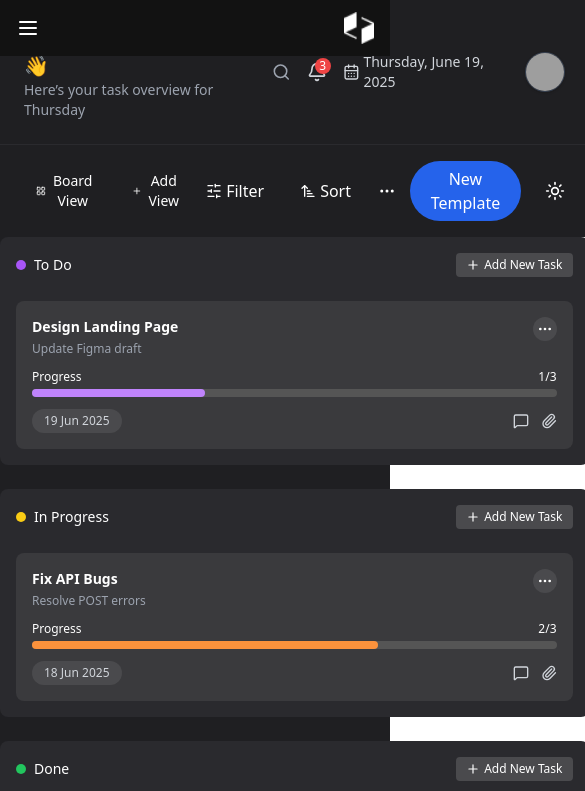
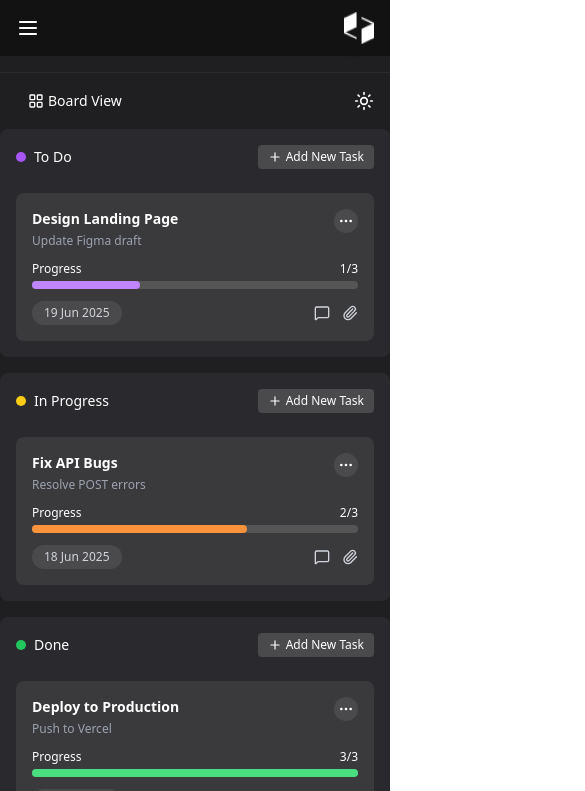
Before and after one commit to donneyo/todo_app, a Next.js app: page / in a window 390 px wide. Shown: the top 791 px of the page, 585 px wide, since content can reach past the window. Built offline with nearby package versions, Linux system fonts and the light colour scheme; grey boxes are pictures that could not be loaded.

Commit message:
tenth commit for menubar

```diff
--- a/src/components/TaskBoard.tsx
+++ b/src/components/TaskBoard.tsx
@@ -5,13 +5,12 @@ import TaskColumn from './TaskColumn';
 import { TaskType } from '@/types/task';
 
 interface TaskBoardProps {
-    tasks: TaskType[];  // <-- NEW
+    tasks: TaskType[];
 }
 
-export default function TaskBoard({ tasks: initialTasks }: TaskBoardProps) {  // <-- receive tasks prop
+export default function TaskBoard({ tasks: initialTasks }: TaskBoardProps) {
     const [tasks, setTasks] = useState<TaskType[]>(initialTasks);
 
-    // Optional: sync state when props change (in case you want refresh feature later)
     useEffect(() => {
         setTasks(initialTasks);
     }, [initialTasks]);
@@ -58,7 +57,7 @@ export default function TaskBoard({ tasks: initialTasks }: TaskBoardProps) {  //
     const doneTasks = tasks.filter(task => task.status === 'done');
 
     return (
-        <div className="grid grid-cols-1 md:grid-cols-3 gap-6">
+        <div className="grid grid-cols-1 sm:grid-cols-2 md:grid-cols-3 gap-4 sm:gap-6">
             <TaskColumn title="To Do" color="bg-purple-500" tasks={todoTasks} onAddTask={handleAddTask} onDelete={handleDeleteTask} onNext={handleNextTask} onEdit={handleEditTask} />
             <TaskColumn title="In Progress" color="bg-yellow-400" tasks={inProgressTasks} onAddTask={handleAddTask} onDelete={handleDeleteTask} onNext={handleNextTask} onEdit={handleEditTask} />
             <TaskColumn title="Done" color="bg-green-500" tasks={doneTasks} onAddTask={handleAddTask} onDelete={handleDeleteTask} onNext={handleNextTask} onEdit={handleEditTask} />
--- a/src/components/TaskCard.tsx
+++ b/src/components/TaskCard.tsx
@@ -19,7 +19,6 @@ export default function TaskCard({ task, onDelete, onNext, onEdit }: TaskCardPro
     const [editedTitle, setEditedTitle] = useState(task.title);
     const [editedSubtitle, setEditedSubtitle] = useState(task.subtitle || '');
 
-    // Simplify progress logic: fixed total 3 steps
     let completed = 0;
     let progressPercentage = 0;
     let progressColor = '';
@@ -64,7 +63,7 @@ export default function TaskCard({ task, onDelete, onNext, onEdit }: TaskCardPro
     };
 
     return (
-        <div className={`${theme === 'light' ? 'bg-white text-black' : 'bg-[#3A3A3D] text-white'} relative rounded-lg p-4 space-y-3 transition`}>
+        <div className={`${theme === 'light' ? 'bg-white text-black' : 'bg-[#3A3A3D] text-white'} relative rounded-lg p-4 space-y-3 transition w-full max-w-full`}>
             <div className="flex justify-between items-start">
                 {editMode ? (
                     <div className="flex flex-col gap-1 w-full">
--- a/src/components/TaskColumn.tsx
+++ b/src/components/TaskColumn.tsx
@@ -31,7 +31,7 @@ export default function TaskColumn({ title, color, tasks, onAddTask, onDelete, o
     };
 
     return (
-        <div className={`${theme === 'light' ? 'bg-[#F5F5F5]' : 'bg-[#2A2A2E]'} rounded-lg p-4 flex flex-col gap-4`}>
+        <div className={`${theme === 'light' ? 'bg-[#F5F5F5]' : 'bg-[#2A2A2E]'} rounded-lg p-4 flex flex-col gap-4 w-full max-w-full`}>
             <div className="flex justify-between items-center mb-2">
                 <h3 className="flex items-center gap-2 text-sm font-medium">
                     <span className={`${color} w-2.5 h-2.5 rounded-full`}></span> {title}
@@ -41,7 +41,6 @@ export default function TaskColumn({ title, color, tasks, onAddTask, onDelete, o
                 </button>
             </div>
 
-            {/* New Task Form */}
             {showForm && (
                 <div className="flex flex-col gap-2">
                     <input
@@ -64,7 +63,6 @@ export default function TaskColumn({ title, color, tasks, onAddTask, onDelete, o
                 </div>
             )}
 
-            {/* Task Cards */}
             <div className="flex flex-col gap-3">
                 {tasks.map(task => (
                     <TaskCard key={task._id} task={task} onDelete={onDelete} onNext={onNext} onEdit={onEdit} />
--- a/src/components/header.tsx
+++ b/src/components/header.tsx
@@ -1,9 +1,8 @@
-
 'use client';
 
 import { useTheme } from '@/context/ThemeContext';
 import { useEffect, useState } from 'react';
-import { Bell, CalendarDays, Search, MoreHorizontal, SlidersHorizontal, SortAsc, LayoutGrid, Plus, Sun, Moon } from 'lucide-react';
+import { Bell, LayoutGrid, Plus, Sun, Moon } from 'lucide-react';
 
 export default function Header() {
     const [today, setToday] = useState('');
@@ -18,25 +17,29 @@ export default function Header() {
 
     return (
         <div className={`${theme === 'light' ? 'bg-white text-black' : 'bg-[#1F1F22] text-white'}`}>
-            <div className="flex items-center justify-between py-6 px-6">
+
+            {/* Top section */}
+            <div className="flex justify-between items-center py-4 px-4 md:px-6">
                 <div>
-                    <h2 className="text-xl font-semibold">Welcome back, Adeniyi 👋</h2>
-                    <p className="text-sm text-gray-400">Here’s your task overview for {new Date().toLocaleDateString('en-US', { weekday: 'long' })}</p>
+                    <h2 className="text-lg font-semibold">Welcome back, Adeniyi 👋</h2>
+                    <p className="hidden md:block text-sm text-gray-400">
+                        Here’s your task overview for {new Date().toLocaleDateString('en-US', { weekday: 'long' })}
+                    </p>
                 </div>
+
                 <div className="flex items-center gap-4">
-                    <Search size={20} className="text-gray-400" />
                     <button className="relative">
                         <Bell className="text-gray-300" size={20} />
                         <span className="absolute -top-1 -right-1 bg-red-500 text-white rounded-full text-xs w-4 h-4 flex items-center justify-center">3</span>
                     </button>
-                    <div className="flex items-center gap-1 text-sm text-gray-300">
-                        <CalendarDays size={18} /> <span>{today}</span>
-                    </div>
                     <img src="https://i.pravatar.cc/40?img=3" alt="Profile" className="w-10 h-10 rounded-full border border-gray-700 shadow" />
                 </div>
             </div>
 
-            <div className="flex justify-between items-center px-6 py-4 border-t border-[#2A2A2E]">
+            {/* Bottom section */}
+
+            {/* DESKTOP VIEW */}
+            <div className="hidden md:flex justify-between items-center px-6 py-3 border-t border-[#2A2A2E]">
                 <div className="flex items-center gap-3 text-sm">
                     <button className="flex items-center gap-1 px-3 py-1.5 rounded-md hover:bg-[#2A2A2E] transition">
                         <LayoutGrid size={16} /> <span>Board View</span>
@@ -47,23 +50,24 @@ export default function Header() {
                 </div>
 
                 <div className="flex items-center gap-3">
-                    <button className="flex items-center gap-1 px-3 py-1.5 rounded-md hover:bg-[#2A2A2E] transition">
-                        <SlidersHorizontal size={16} /> <span>Filter</span>
-                    </button>
-                    <button className="flex items-center gap-1 px-3 py-1.5 rounded-md hover:bg-[#2A2A2E] transition">
-                        <SortAsc size={16} /> <span>Sort</span>
-                    </button>
-                    <button className="w-8 h-8 flex items-center justify-center rounded-full hover:bg-[#2A2A2E] transition">
-                        <MoreHorizontal size={18} />
-                    </button>
                     <button className="px-4 py-1.5 rounded-full bg-blue-600 text-white hover:bg-blue-700 transition">
                         New Template
                     </button>
-                    <button onClick={toggleTheme} className="ml-3">
+                    <button onClick={toggleTheme}>
                         {theme === 'light' ? <Moon size={20} /> : <Sun size={20} />}
                     </button>
                 </div>
             </div>
+
+            {/* MOBILE VIEW */}
+            <div className="flex md:hidden justify-between items-center px-4 py-3 border-t border-[#2A2A2E]">
+                <button className="flex items-center gap-1 px-3 py-1.5 rounded-md hover:bg-[#2A2A2E] transition text-sm">
+                    <LayoutGrid size={16} /> <span>Board View</span>
+                </button>
+                <button onClick={toggleTheme}>
+                    {theme === 'light' ? <Moon size={20} /> : <Sun size={20} />}
+                </button>
+            </div>
         </div>
     );
 }
```
